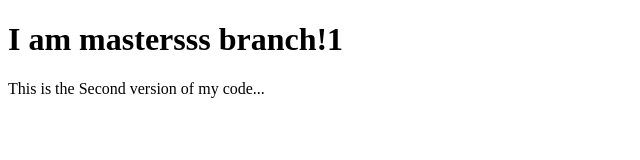
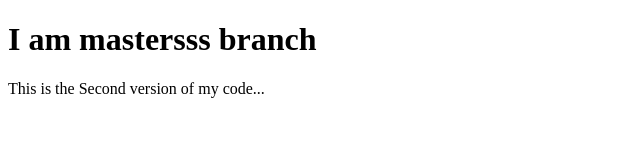
Before and after one commit to Rohitthimaya/demo, a plain HTML site: page index.html in a window 1280 px wide. Shown: the full height of the page, 0-640 px from the left. Drawn offline with Linux system fonts and the light colour scheme.

Commit message:
reverting

```diff
--- a/index.html
+++ b/index.html
@@ -6,7 +6,7 @@
     <title>Document</title>
 </head>
 <body>
-    <h1>I am mastersss branch!1</h1>
+    <h1>I am mastersss branch</h1>
     <p>This is the Second version of my code...</p>
 </body>
 </html>
```
